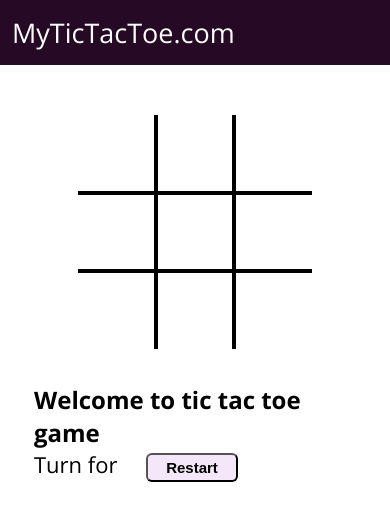
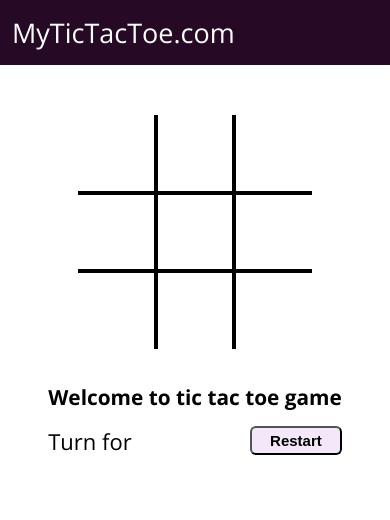
Before and after one commit to dipu-kr/tic_tac_toe_game, a plain HTML site: page index.html in a window 390 px wide. Drawn offline with nearby package versions, Linux system fonts and the light colour scheme.

Commit message:
second commit

```diff
--- a/index.html
+++ b/index.html
@@ -25,7 +25,7 @@
     </div>
     <div class="gameInfo">
         <h1>Welcome to tic tac toe game</h1>
-        <div>
+        <div class="info-div">
             <span class="info">Turn for </span>
             <button id="reset">Restart</button>
         </div>
--- a/script.js
+++ b/script.js
@@ -28,6 +28,7 @@ const checkWin = () => {
     ) {
       document.querySelector(".info").innerText =
         boxtext[e[0]].innerText + " won";
+
       isGameOver = true;
 
       document
@@ -57,6 +58,7 @@ Array.from(boxes).forEach((element) => {
 
 // Add onClick listener to reset button
 reset.addEventListener("click", () => {
+  // document.getElementById("reset").style.display = "block";
   let boxtexts = document.querySelectorAll(".boxtext");
   Array.from(boxtexts).forEach((element) => {
     element.innerText = "";
--- a/styles.css
+++ b/styles.css
@@ -1,4 +1,3 @@
-/* @import url("https://fonts.googleapis.com/css2?family=Baloo+Bhaina+2&family=Roboto&display=swap"); */
 @import url("https://fonts.googleapis.com/css2?family=Open+Sans:wght@300;400;600;700;800&display=swap");
 * {
   margin: 0;
@@ -51,11 +50,14 @@ nav ul {
 
 .gameInfo {
   padding: 0 34px;
-  /* font-family: "Baloo Bhaina 2", cursive; */
+  display: flex;
+  flex-direction: column;
+  justify-content: flex-start;
 }
 .gameInfo h1 {
   font-size: 2.5rem;
 }
+
 .info {
   font-size: 22px;
 }
@@ -81,7 +83,7 @@ nav ul {
 }
 
 #reset {
-  margin: 0 23px;
+  margin: 15px 0px;
   padding: 4px 18px;
   background: #f3e7f9;
   border-radius: 6px;
@@ -92,6 +94,11 @@ nav ul {
 #reset:hover {
   background-color: rgb(200, 157, 240);
 }
+.info-div {
+  display: flex;
+  align-items: center;
+  justify-content: space-around;
+}
 @media screen and (max-width: 950px) {
   .gameContainer {
     flex-wrap: wrap;
@@ -100,10 +107,15 @@ nav ul {
     margin-top: 34px;
   }
   .gameInfo h1 {
-    font-size: 1.5rem;
+    font-size: 1.3rem;
   }
   .container {
     grid-template-rows: repeat(3, 20vw);
     grid-template-columns: repeat(3, 20vw);
   }
+  .info-div {
+    display: flex;
+    align-items: center;
+    justify-content: space-between;
+  }
 }
```
